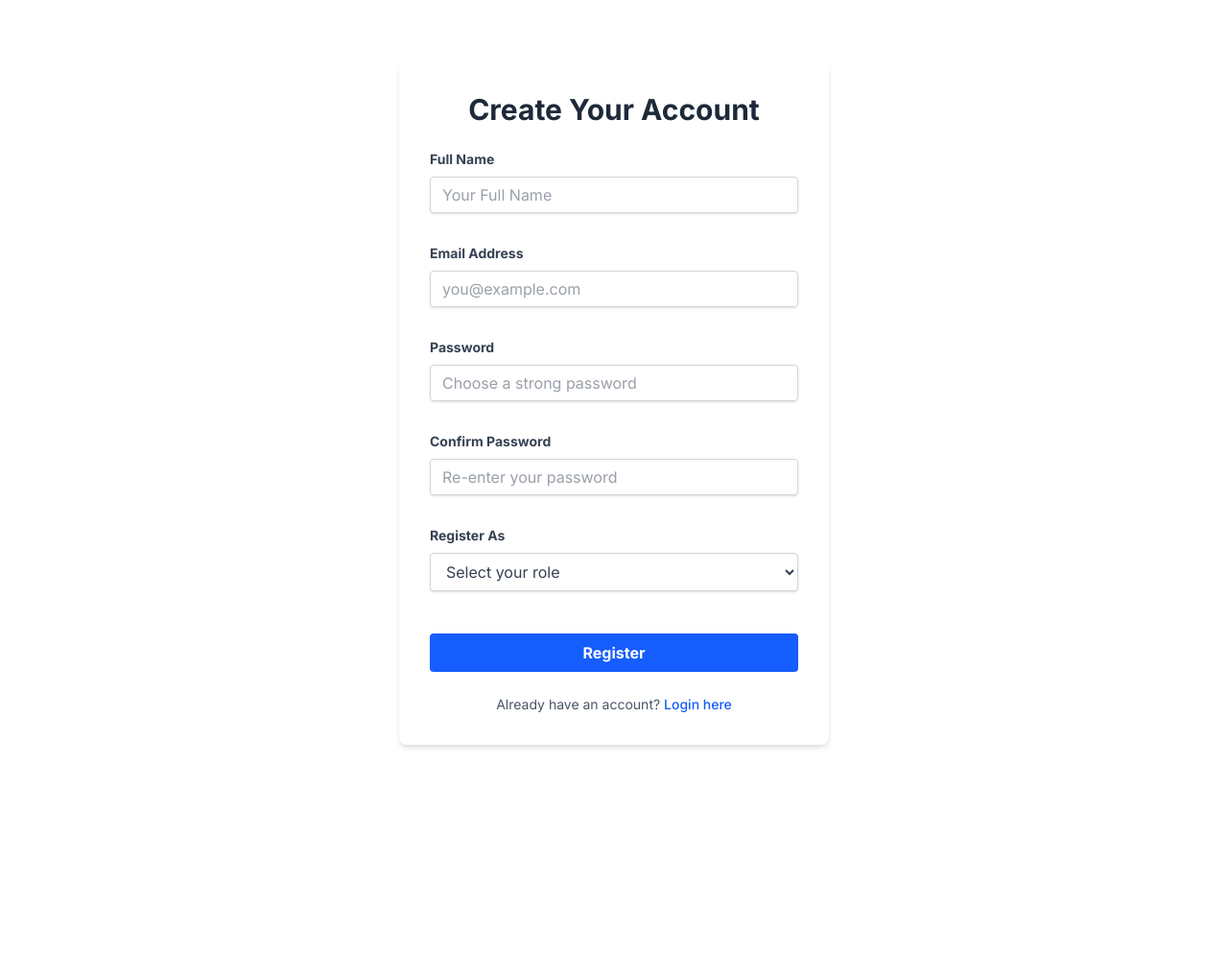
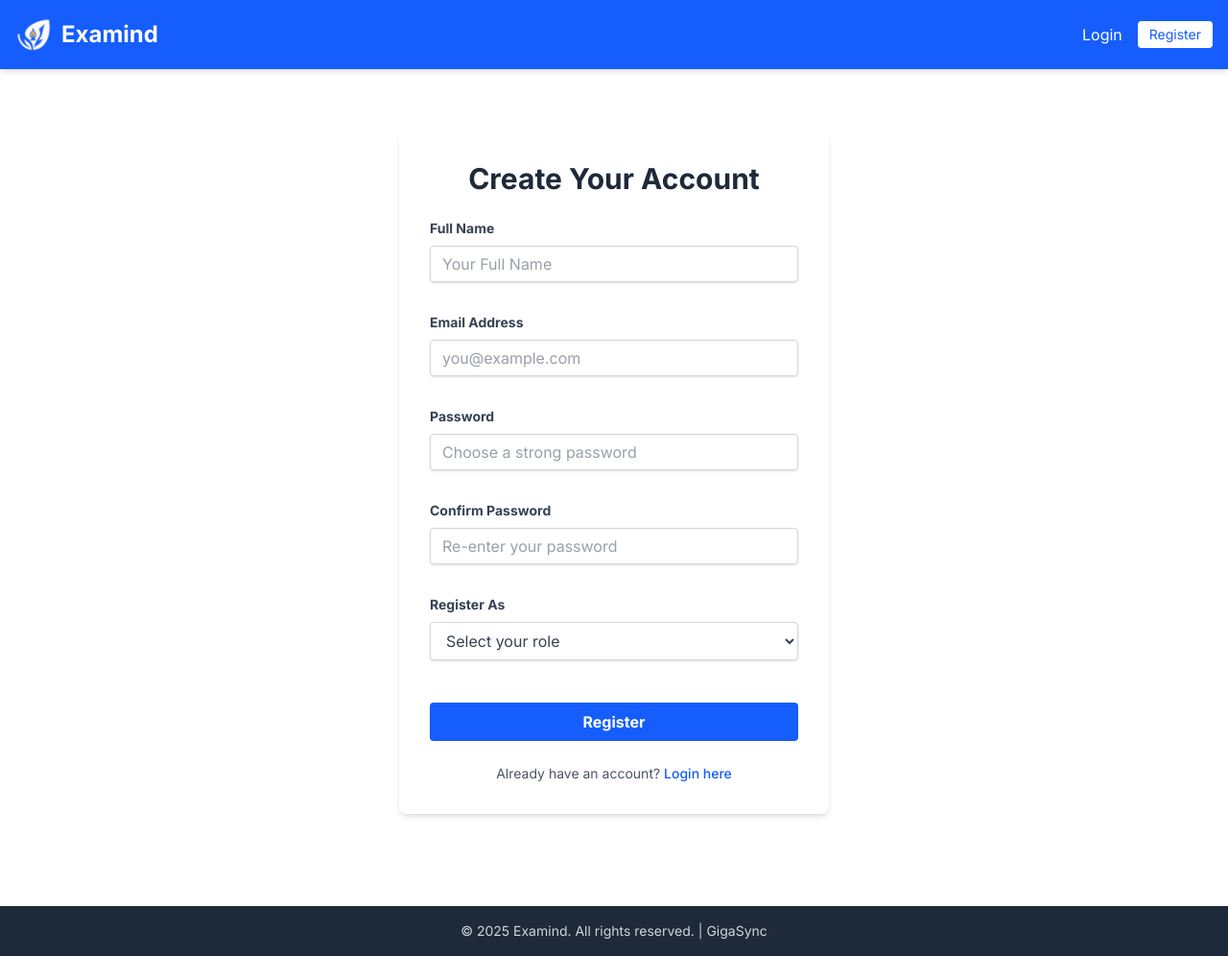
Before and after one commit to BlockAce01/Examind, a Next.js app in the folder frontend/: page /register in a window 1280 px wide. Shown: the whole page at 96% size. Before the commit the page ends 840 px from the top, so only its background shows below. Built offline with nearby package versions, Linux system fonts and the light colour scheme.

Commit message:
fix: navbar, footer

```diff
--- a/frontend/src/app/layout.tsx
+++ b/frontend/src/app/layout.tsx
@@ -1,6 +1,10 @@
 import type { Metadata } from "next";
 import { Inter } from "next/font/google";
 import "./globals.css";
+import Footer from "@/components/Footer";
+import Navbar from "@/components/Navbar";
+import { AuthProvider } from "@/context/AuthContext";
+
 
 const inter = Inter({ subsets: ["latin"] });
 
@@ -21,12 +25,19 @@ export default function RootLayout({
   return (
     <html lang="en">
       <body className={`${inter.className} flex flex-col min-h-screen`}> {
-    }
+        }
+        <AuthProvider> {
+      }
+          <Navbar /> {
+        }
           <main className="flex-grow container mx-auto px-4 py-8"> {
         }
             {children} {
-          }
+            }
           </main>
+          <Footer /> {
+        }
+        </AuthProvider>
       </body>
     </html>
   );
--- a/frontend/src/components/Footer.tsx
+++ b/frontend/src/components/Footer.tsx
@@ -3,9 +3,9 @@ import React from 'react';
 
 const Footer = () => {
   return (
-    <footer className="bg-gray-800 text-gray-300 p-4 mt-8"> {/* mt-8 adds margin top */}
+    <footer className="bg-gray-800 text-gray-300 p-4 mt-8"> {}
       <div className="container mx-auto text-center text-sm">
-        © {new Date().getFullYear()} Examind. All rights reserved. | gigasync
+        © {new Date().getFullYear()} Examind. All rights reserved. | GigaSync
       </div>
     </footer>
   );
--- a/frontend/src/components/Navbar.tsx
+++ b/frontend/src/components/Navbar.tsx
@@ -1,16 +1,15 @@
 'use client';
 
 import Link from 'next/link';
+import Image from 'next/image';
 import React from 'react';
-import { useAuth } from '@/context/AuthContext'; // Import useAuth
-import { Cog8ToothIcon, ArrowRightOnRectangleIcon} from '@heroicons/react/24/outline'; // Example admin icon
+import { useAuth } from '@/context/AuthContext';
+import { Cog8ToothIcon, ArrowRightOnRectangleIcon} from '@heroicons/react/24/outline';
 
 const Navbar = () => {
   const { isAuthenticated, user, logout, isLoading } = useAuth();
 
-  // Don't render auth-dependent parts until loading is complete
   if (isLoading) {
-    // Optional: Render a simplified loading state or null
     return (
          <nav className="bg-blue-600 text-white p-4 shadow-md">
             <div className="container mx-auto flex justify-between items-center">
@@ -23,8 +22,9 @@ const Navbar = () => {
   return (
     <nav className="bg-blue-600 text-white p-4 shadow-md">
       <div className="container mx-auto flex justify-between items-center">
-        {/* Link to dashboard if logged in, otherwise homepage */}
-        <Link href={isAuthenticated ? "/dashboard" : "/app"} className="text-2xl font-bold hover:text-blue-200">
+        {}
+        <Link href={isAuthenticated ? "/dashboard" : "/app"} className="text-2xl font-bold hover:text-blue-200 flex items-center">
+          <Image src="/apple-icon.png" alt="Examind Logo" width={40} height={40} className="mr-2" />
           Examind
         </Link>
 
```
